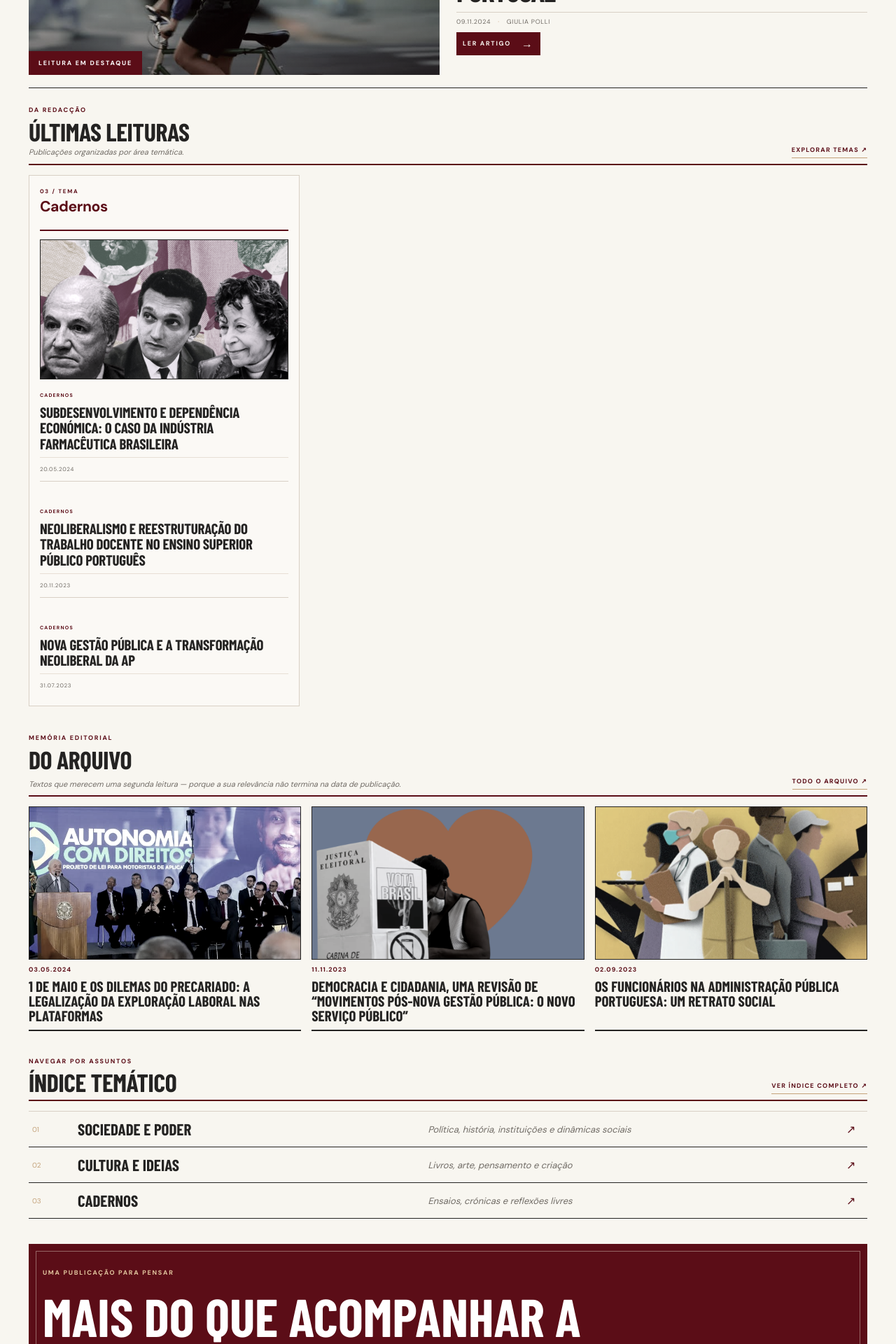
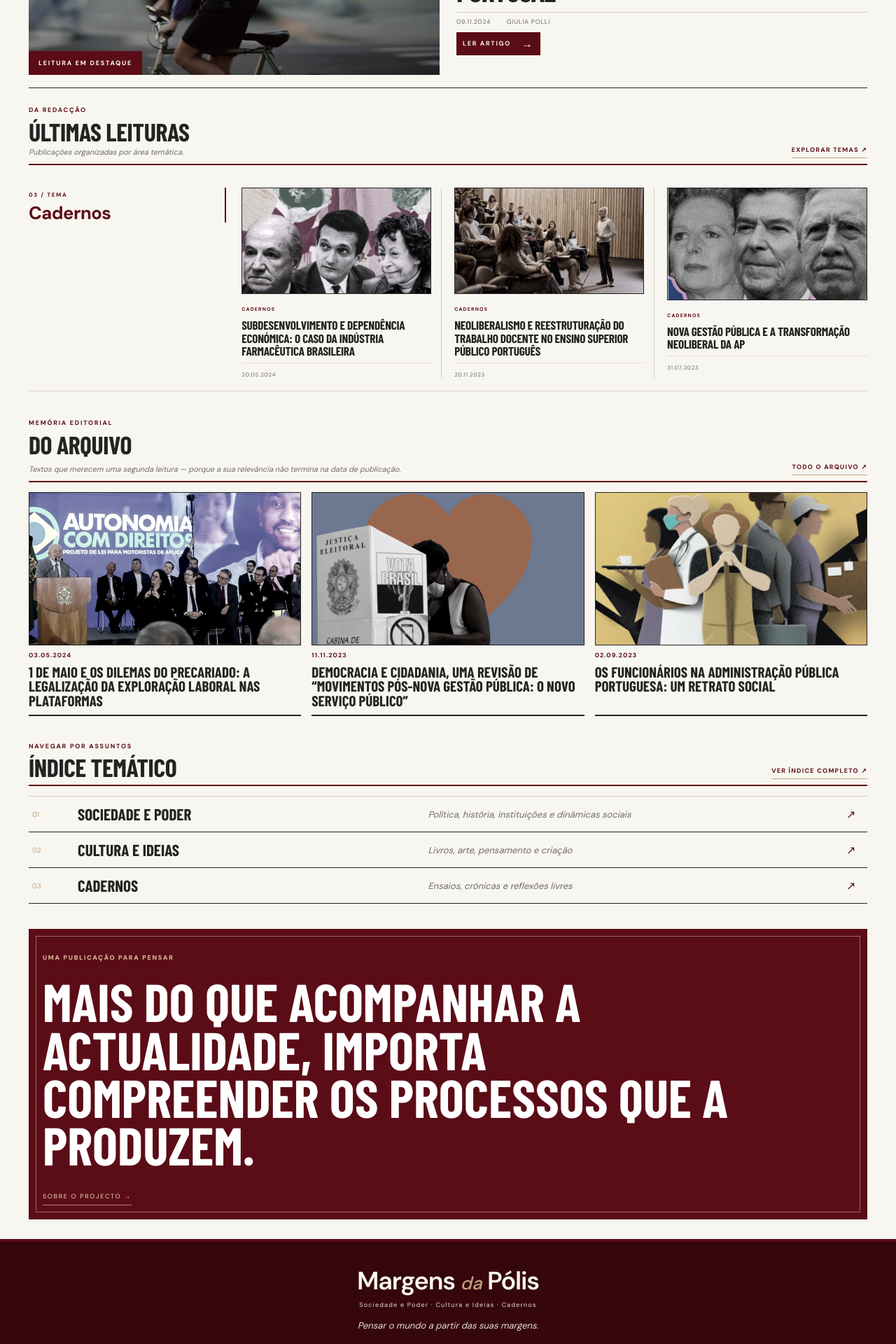
Before and after one commit to gmonteiropolli-design/Margens-da-Polis, a Jekyll site: the page built from index.html, in a window 1280 px wide. Shown: the part 374-2294 px from the top of the page at 70% size. Built offline with Jekyll 4.4.1, drawn with Linux system fonts in a browser that asks for light colours; some web fonts are replaced; the list of posts is cut into pages by our own code.

Commit message:
Reorganiza categorias da homepage em faixas horizontais

```diff
--- a/assets/css/style.css
+++ b/assets/css/style.css
@@ -1185,3 +1185,96 @@ body.home .category-reading-grid .story-card:not(:first-child) .card-image{displ
   body.home .category-reading-grid .category-reading-heading h3{font-size:21px}
   body.home .category-reading-grid .story-card h3{font-size:18px}
 }
+
+
+/* HOMEPAGE — categorias em faixas horizontais */
+body.home .category-reading-grid{
+  display:flex !important;
+  flex-direction:column !important;
+  gap:0 !important;
+}
+body.home .category-reading-grid .category-reading-section,
+body.home .category-reading-grid .category-reading-section:last-child{
+  display:grid !important;
+  grid-template-columns:minmax(175px, .72fr) minmax(0, 2.28fr) !important;
+  align-items:start !important;
+  gap:22px !important;
+  grid-column:auto !important;
+  padding:18px 0 !important;
+  margin:0 !important;
+  border:0 !important;
+  border-bottom:1px solid var(--line) !important;
+  background:transparent !important;
+}
+body.home .category-reading-grid .category-reading-heading{
+  min-height:0 !important;
+  margin:0 !important;
+  padding:5px 14px 0 0 !important;
+  border:0 !important;
+  border-right:2px solid var(--wine) !important;
+}
+body.home .category-reading-grid .category-reading-heading .section-kicker{
+  margin-bottom:9px !important;
+}
+body.home .category-reading-grid .category-reading-heading h3{
+  font-size:clamp(20px,2vw,28px) !important;
+}
+body.home .category-reading-grid .story-grid,
+body.home .category-reading-grid .category-reading-section:last-child .story-grid{
+  display:grid !important;
+  grid-template-columns:repeat(3,minmax(0,1fr)) !important;
+  gap:0 18px !important;
+}
+body.home .category-reading-grid .story-card{
+  min-width:0 !important;
+  padding:0 14px 0 0 !important;
+  margin:0 !important;
+  border:0 !important;
+  border-right:1px solid var(--line) !important;
+}
+body.home .category-reading-grid .story-card:last-child{
+  border-right:0 !important;
+  padding-right:0 !important;
+}
+body.home .category-reading-grid .story-card:first-child .card-image,
+body.home .category-reading-grid .story-card:not(:first-child) .card-image{
+  display:block !important;
+  width:100% !important;
+  height:auto !important;
+  aspect-ratio:16/9 !important;
+  margin:0 0 8px !important;
+}
+body.home .category-reading-grid .story-card h3{
+  font-size:clamp(15px,1.35vw,19px) !important;
+  line-height:1.08 !important;
+}
+body.home .category-reading-grid .story-card p{display:none !important}
+body.home .category-reading-grid .story-card .story-meta{font-size:8px !important}
+@media(max-width:760px){
+  body.home .category-reading-grid .category-reading-section,
+  body.home .category-reading-grid .category-reading-section:last-child{
+    grid-template-columns:1fr !important;
+    gap:12px !important;
+  }
+  body.home .category-reading-grid .category-reading-heading{
+    border-right:0 !important;
+    border-bottom:1px solid var(--line) !important;
+    padding:0 0 8px !important;
+  }
+  body.home .category-reading-grid .story-grid,
+  body.home .category-reading-grid .category-reading-section:last-child .story-grid{
+    display:flex !important;
+    flex-direction:row !important;
+    overflow-x:auto !important;
+    gap:14px !important;
+    padding-bottom:7px !important;
+    scroll-snap-type:x mandatory;
+  }
+  body.home .category-reading-grid .story-card{
+    flex:0 0 min(72vw,230px) !important;
+    border-right:0 !important;
+    padding:0 !important;
+    scroll-snap-align:start;
+  }
+  body.home .category-reading-grid .story-card h3{font-size:17px !important}
+}
```
